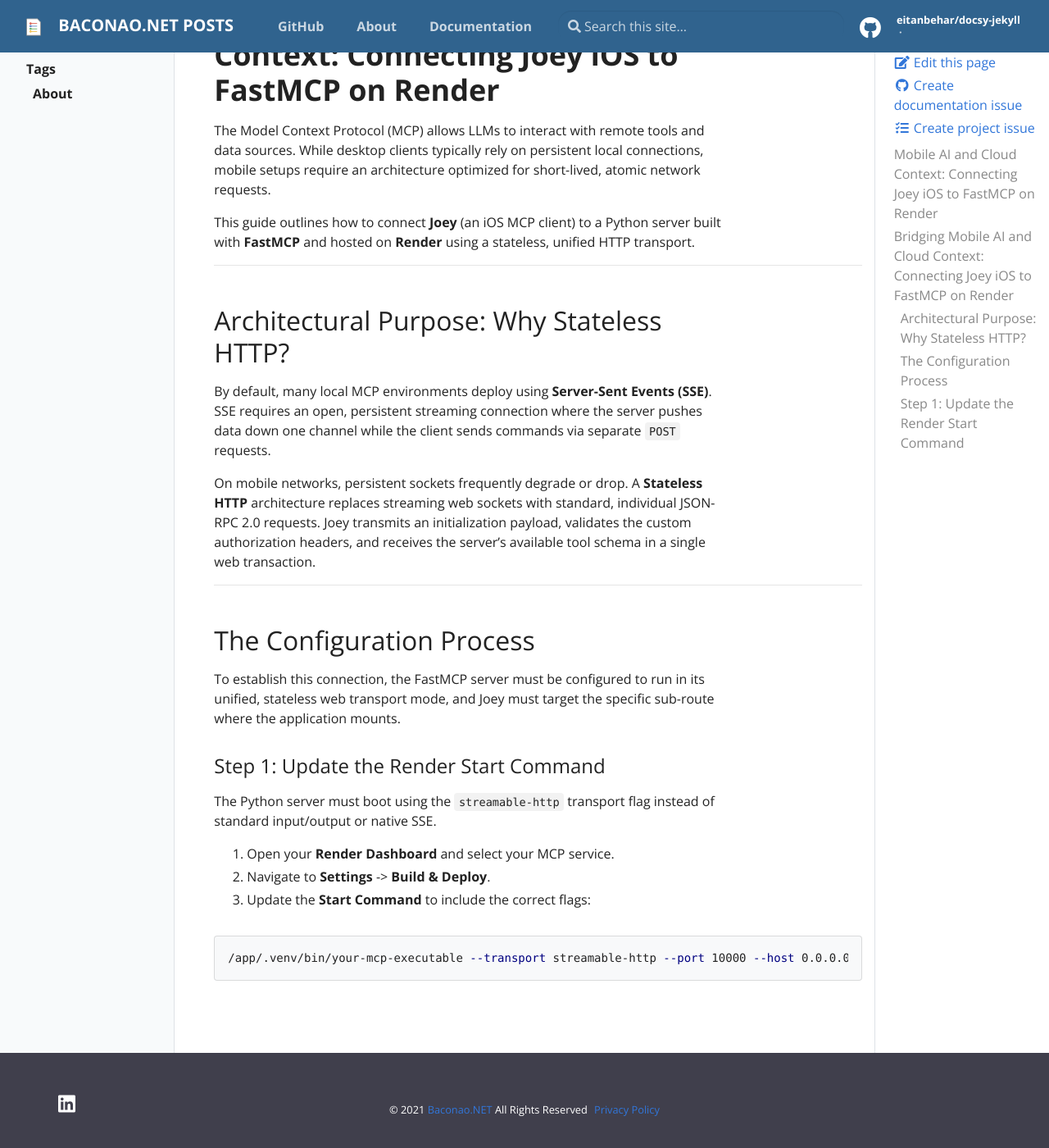
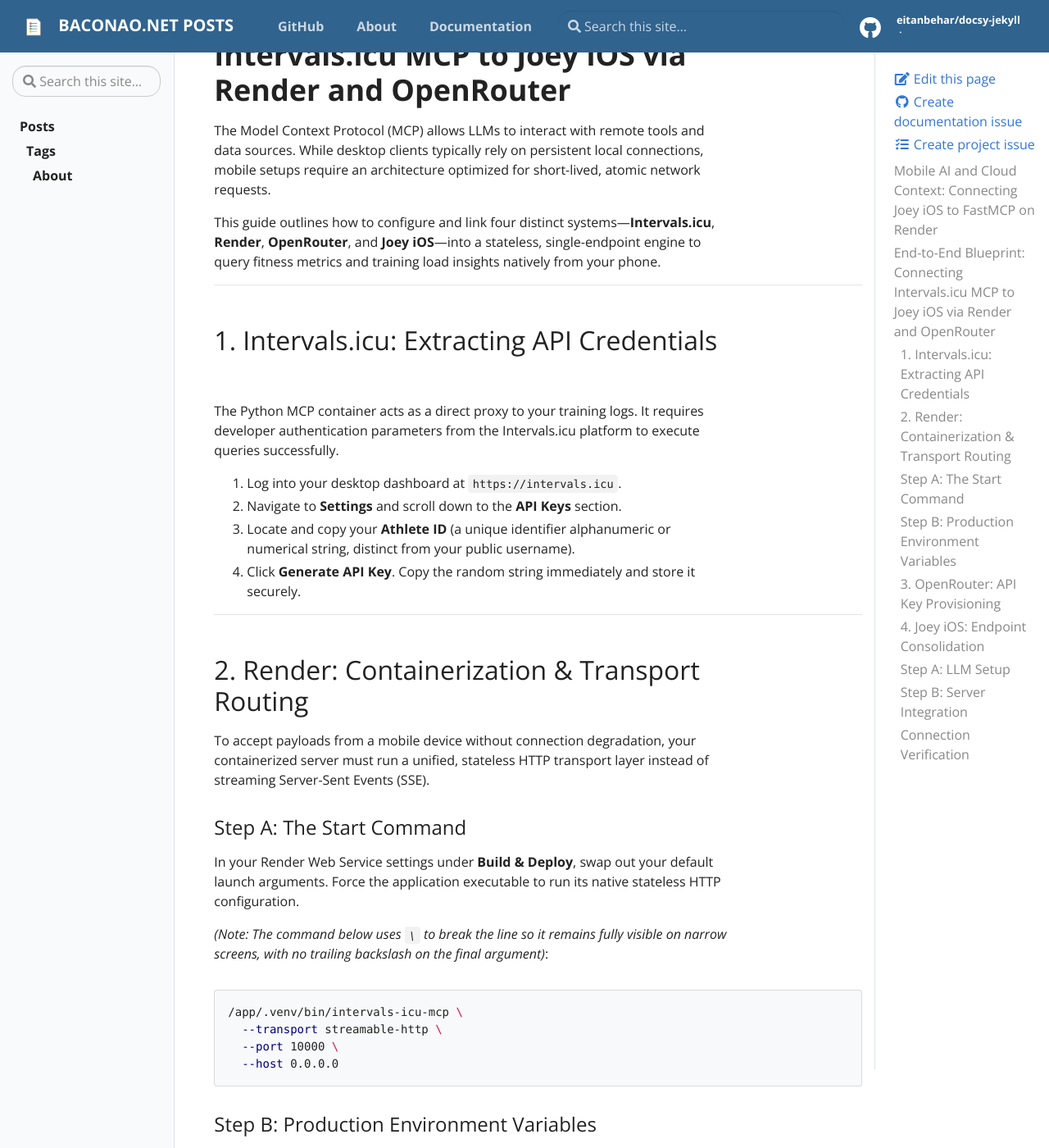
Before and after one commit to eitanbehar/docsy-jekyll, a Jekyll site: the page built from _posts/2026-06-30-intervals-icu-openrouter-render-joey.md, in a window 1280 px wide and 1400 px high, scrolled down 351 px. Shown: the whole window at 82% size. Built offline with Jekyll 4.4.1, drawn with Linux system fonts in a browser that asks for light colours; our own code applies the rules of GitHub Pages for plain Markdown files; some of the changed text lies outside the part shown.

Commit message:
update article

````diff
--- a/_posts/2026-06-30-intervals-icu-openrouter-render-joey.md
+++ b/_posts/2026-06-30-intervals-icu-openrouter-render-joey.md
@@ -14,35 +14,90 @@ tags:
   - openrouter
 ---
 
-# Bridging Mobile AI and Cloud Context: Connecting Joey iOS to FastMCP on Render
+# End-to-End Blueprint: Connecting Intervals.icu MCP to Joey iOS via Render and OpenRouter
 
 The Model Context Protocol (MCP) allows LLMs to interact with remote tools and data sources. While desktop clients typically rely on persistent local connections, mobile setups require an architecture optimized for short-lived, atomic network requests.
 
-This guide outlines how to connect **Joey** (an iOS MCP client) to a Python server built with **FastMCP** and hosted on **Render** using a stateless, unified HTTP transport.
+This guide outlines how to configure and link four distinct systems—**Intervals.icu**, **Render**, **OpenRouter**, and **Joey iOS**—into a stateless, single-endpoint engine to query fitness metrics and training load insights natively from your phone.
 
 <!--more-->
 
 ---
 
-## Architectural Purpose: Why Stateless HTTP?
+## 1. Intervals.icu: Extracting API Credentials
 
-By default, many local MCP environments deploy using **Server-Sent Events (SSE)**. SSE requires an open, persistent streaming connection where the server pushes data down one channel while the client sends commands via separate `POST` requests.
+The Python MCP container acts as a direct proxy to your training logs. It requires developer authentication parameters from the Intervals.icu platform to execute queries successfully.
 
-On mobile networks, persistent sockets frequently degrade or drop. A **Stateless HTTP** architecture replaces streaming web sockets with standard, individual JSON-RPC 2.0 requests. Joey transmits an initialization payload, validates the custom authorization headers, and receives the server's available tool schema in a single web transaction.
+1. Log into your desktop dashboard at `https://intervals.icu`.
+2. Navigate to **Settings** and scroll down to the **API Keys** section.
+3. Locate and copy your **Athlete ID** (a unique identifier alphanumeric or numerical string, distinct from your public username).
+4. Click **Generate API Key**. Copy the random string immediately and store it securely.
 
 ---
 
-## The Configuration Process
+## 2. Render: Containerization & Transport Routing
 
-To establish this connection, the FastMCP server must be configured to run in its unified, stateless web transport mode, and Joey must target the specific sub-route where the application mounts.
+To accept payloads from a mobile device without connection degradation, your containerized server must run a unified, stateless HTTP transport layer instead of streaming Server-Sent Events (SSE).
 
-### Step 1: Update the Render Start Command
-The Python server must boot using the `streamable-http` transport flag instead of standard input/output or native SSE.
+### Step A: The Start Command
+In your Render Web Service settings under **Build & Deploy**, swap out your default launch arguments. Force the application executable to run its native stateless HTTP configuration.
 
-1. Open your **Render Dashboard** and select your MCP service.
-2. Navigate to **Settings** -> **Build & Deploy**.
-3. Update the **Start Command** to include the correct flags:
+*(Note: The command below uses `\` to break the line so it remains fully visible on narrow screens, with no trailing backslash on the final argument)*:
 
 ```bash
-/app/.venv/bin/your-mcp-executable --transport streamable-http --port 10000 --host 0.0.0.0
+/app/.venv/bin/intervals-icu-mcp \
+  --transport streamable-http \
+  --port 10000 \
+  --host 0.0.0.0
 ```
+
+### Step B: Production Environment Variables
+Navigate to **Settings** -> **Environment Variables** on Render. Inject the following parameters to eliminate internal state/redirect tracking loops and provide platform access:
+
+| Key | Value / Format | Architectural Purpose |
+| :--- | :--- | :--- |
+| `FASTMCP_STATELESS_HTTP` | `true` | Forces the FastMCP framework to process requests via individual, stateless HTTP transactions. |
+| `FASTMCP_PATH` | `/` | Aligns the underlying server mounting layout straight to the base directory. |
+| `INTERVALS_ICU_ATHLETE_ID` | `your_athlete_id` | Identifies your profile to the underlying application engine during API loops. |
+| `INTERVALS_ICU_API_KEY` | `your_generated_key` | Authenticates backend calls passing through your Render proxy. |
+
+Click **Save Changes**. Render will automatically trigger a clean rebuild and redeploy your container.
+
+---
+
+## 3. OpenRouter: API Key Provisioning
+
+Because Joey acts as a consumer interface, it passes prompt queries to a hosted language model engine. OpenRouter serves as the LLM aggregator, handling context execution and tool-calling logic.
+
+1. Go to `https://openrouter.ai` and sign into your developer console.
+2. Navigate to **Keys** -> **Create Key**.
+3. Name the token contextually (e.g., `Joey-MCP-Link`) and generate it. Copy the string immediately. Ensure your account balance contains credits to handle tool-calling inference loops.
+
+---
+
+## 4. Joey iOS: Endpoint Consolidation
+
+With the cloud infrastructure running a unified HTTP transport layer, input the final routing configuration parameters directly into your iOS mobile client.
+
+### Step A: LLM Setup
+In the Joey settings panel, paste your newly generated OpenRouter API token into the provider configurations and select an intelligent, tool-capable model (such as Anthropic's Claude 3.5 Sonnet or OpenAI's GPT-4o).
+
+### Step B: Server Integration
+Tap **MCP Servers** -> **Add Server** and configure the endpoint fields exactly as specified below:
+
+* **URL:** `https://intervals-icu-mcp-2j3k.onrender.com/mcp` *(Note: Do not include an additional trailing slash at the absolute end of the URL string).*
+* **Custom Headers:**
+  * **Key:** `Authorization`
+  * **Value:** `Bearer your_chosen_mcp_access_token`
+
+---
+
+## Connection Verification
+
+When Joey saves the configuration, it initiates a single `POST` handshake request to the server. The proxy validates the `Authorization` header, maps the payload to the stateless engine, and returns a successful connection status in your Render logs:
+
+```text
+INFO:     31.154.8.117:0 - "POST /mcp HTTP/1.1" 200 OK
+```
+
+The status indicator inside Joey will illuminate green, confirming that the LLM now has full visibility of your custom Intervals.icu tools.
````
